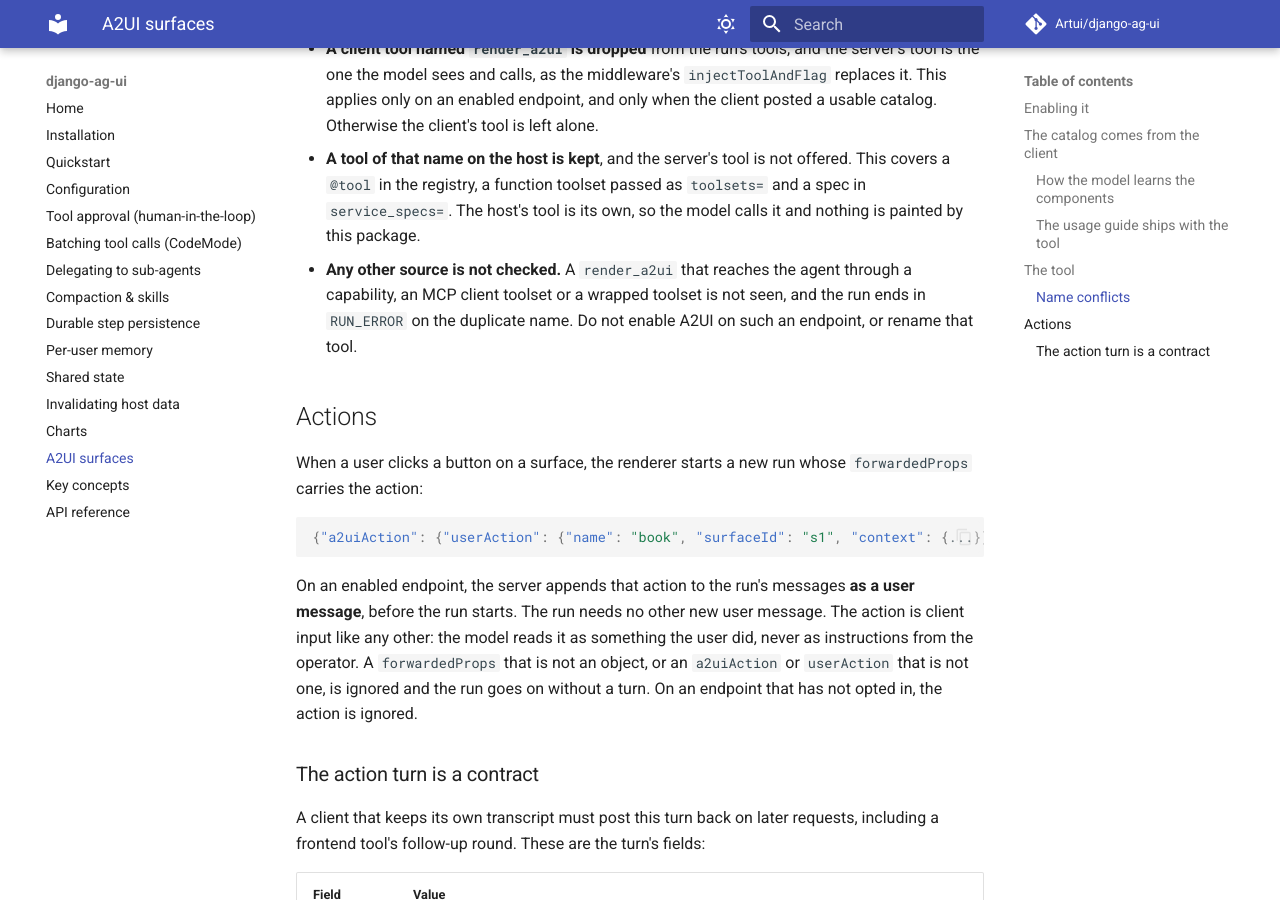
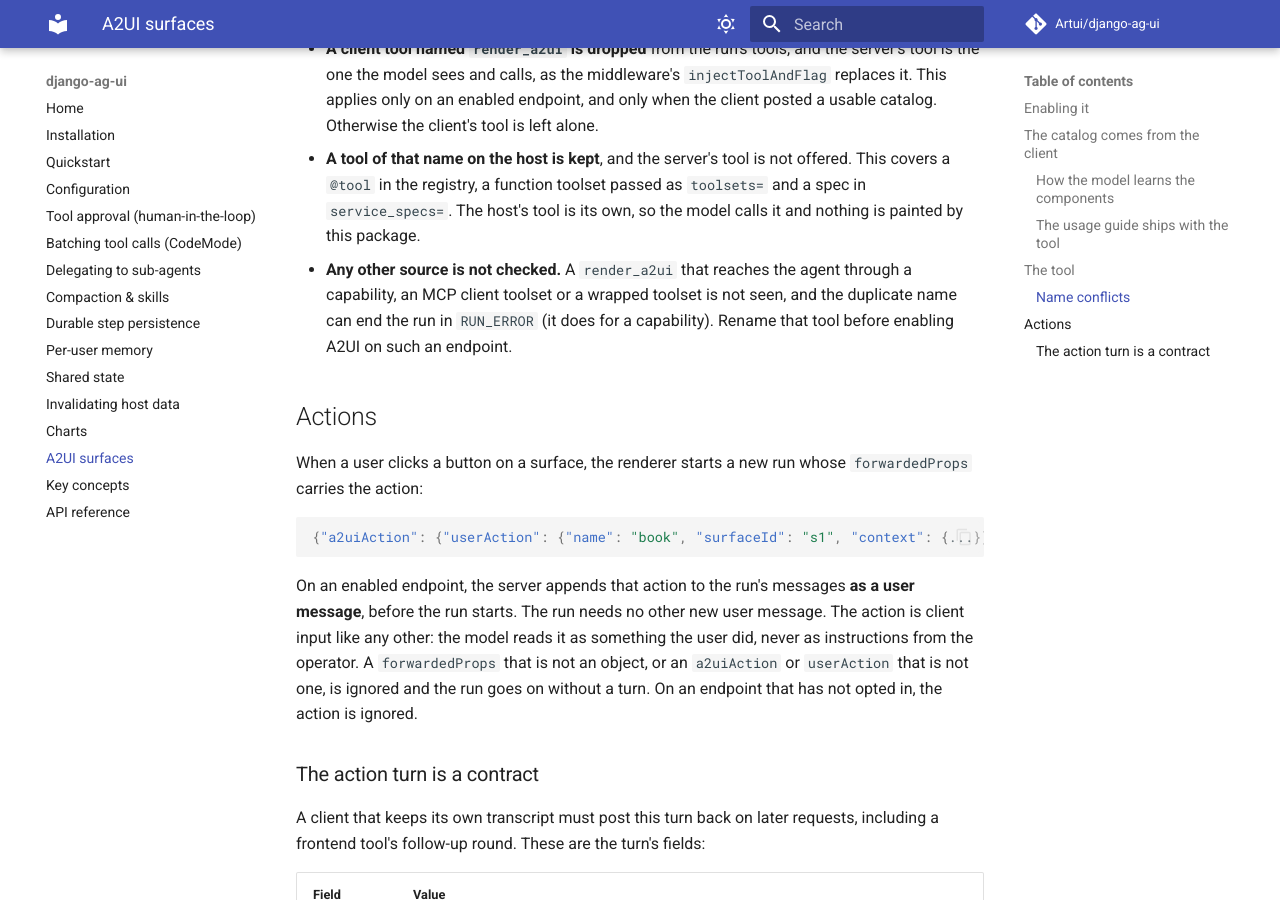
Before and after one commit to Artui/django-ag-ui, an MkDocs documentation site: the page built from docs/a2ui.md, in a window 1280 px wide and 900 px high, scrolled down 2737 px. Built offline with MkDocs 1.6.1 and Material for MkDocs 9.7.7, drawn with Linux system fonts in a browser that asks for light colours; comment, search, counter and statistics services are not loaded.

Commit message:
Docs: state the duplicate-name failure only where it was observed
Co-Authored-By: Claude Opus 5.5 <noreply@anthropic.com>

```diff
--- a/docs/a2ui.md
+++ b/docs/a2ui.md
@@ -131,8 +131,8 @@ A run that offers `render_a2ui` has one tool of that name:
   model calls it and nothing is painted by this package.
 - **Any other source is not checked.** A `render_a2ui` that reaches the agent
   through a capability, an MCP client toolset or a wrapped toolset is not seen,
-  and the run ends in `RUN_ERROR` on the duplicate name. Do not enable A2UI on
-  such an endpoint, or rename that tool.
+  and the duplicate name can end the run in `RUN_ERROR` (it does for a
+  capability). Rename that tool before enabling A2UI on such an endpoint.
 
 ## Actions
 
```
